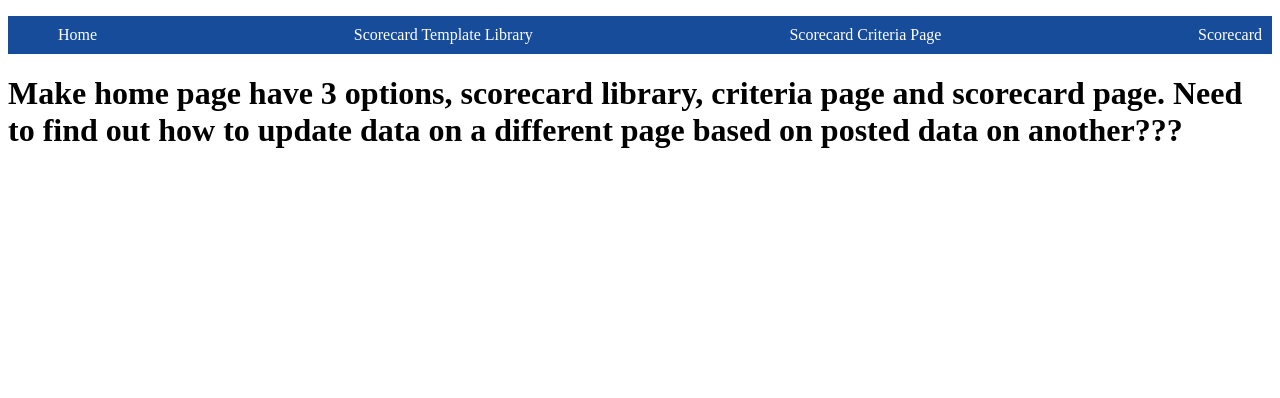
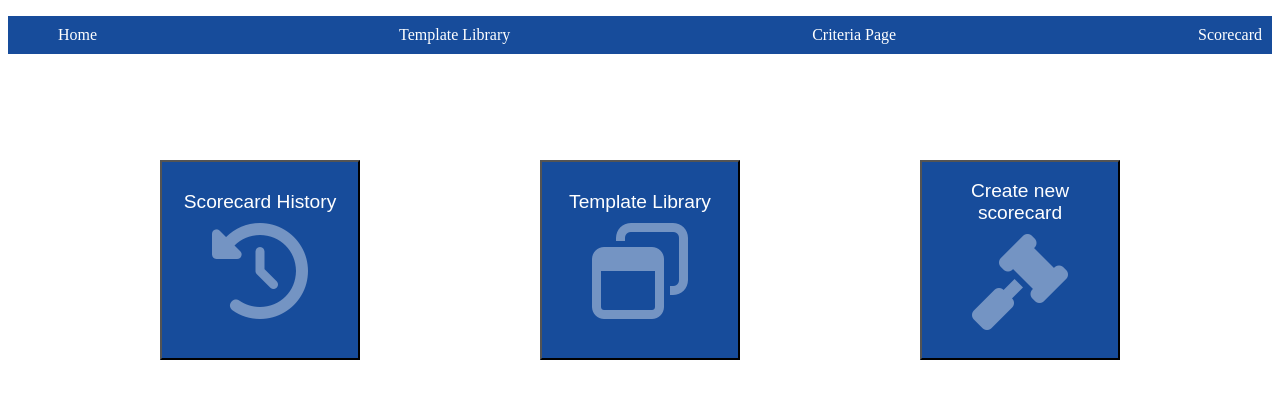
Before and after one commit to GlivermoreICstars/vite-medline, a React (Vite) app in the folder medline-vite/: page /Home in a window 1280 px wide. Shown: the top 398 px of the page. Built offline with nearby package versions, Linux system fonts and the light colour scheme.

Commit message:
useNavigate for criteria page on compile

```diff
--- a/medline-vite/src/components/MainHeader.jsx
+++ b/medline-vite/src/components/MainHeader.jsx
@@ -6,8 +6,8 @@ function MainHeader() {
   <div className="navbar">
     <ul className="active">
       <Link to='/'>Home</Link>
-      <Link to='/ScorecardLibrary'>Scorecard Template Library</Link>
-      <Link to='/criteria'>Scorecard Criteria Page</Link>
+      <Link to='/ScorecardLibrary'>Template Library</Link>
+      <Link to='/criteria'>Criteria Page</Link>
       <Link to='/scorecard'>Scorecard</Link>
     </ul>
   </div>
--- a/medline-vite/src/pages/CriteriaPage.jsx
+++ b/medline-vite/src/pages/CriteriaPage.jsx
@@ -5,8 +5,13 @@ import Header3 from '../components/Header3';
 import medline from '../images/medline.jpg';
 import Header1 from '../components/Header1';
 import Header4 from '../components/Header4';
+import { useNavigate } from "react-router-dom";
+
 
 function CriteriaPage() {
+
+  const navigate = useNavigate()
+
   const [main, setMain] = useState('');
   const [second, setSecond] = useState('');
   const [range, setRange] = useState('');
@@ -90,7 +95,7 @@ function CriteriaPage() {
               onChange={(e) => setRequirement(e.target.value)}
             />
             <div>
-              <button className='compile-btn' type="submit">COMPILE</button>
+              <button onClick={() => navigate('/scorecard')} className='compile-btn' type="submit">COMPILE</button>
               <button  onClick={handleCancel} className='cancel-btn'>CANCEL</button>
             </div>
           </form>
--- a/medline-vite/src/pages/Home.jsx
+++ b/medline-vite/src/pages/Home.jsx
@@ -1,13 +1,27 @@
 import React from "react";
+import { useNavigate } from "react-router-dom";
 
 
 function Home() {
+
+  const navigate = useNavigate()
+
+
+
   return (
     <>
-      <h1>Make home page have 3 options, scorecard library, criteria page and scorecard page. Need to find out how to update data on a different page based on posted data on another???</h1>
+    <div className="option-container">
+      <button className="option-box">Scorecard History
+      <i className="fa-solid fa-clock-rotate-left fa-5x fa-fade"></i>
+      </button>
+      <button onClick={() => navigate('/scorecardlibrary') } className="option-box">Template Library
+        <i className="fa-regular fa-window-restore fa-5x fa-fade"></i>
+      </button>
+      <button onClick={() => navigate('/criteria') } className="option-box">Create new scorecard
+        <i className="fa-solid fa-gavel fa-5x fa-fade"></i>
+      </button>
+    </div>
+  </>
+)};
 
-    </>
-  )
-}
-
-export default Home
+export default Home;
--- a/medline-vite/src/pages/ScoreCardLibrary.jsx
+++ b/medline-vite/src/pages/ScoreCardLibrary.jsx
@@ -1,27 +1,7 @@
 import React from "react";
-import { useNavigate } from "react-router-dom";
 
-
-function ScoreCardLibrary() {
-
-  const navigate = useNavigate()
-
-
-
-  return (
-    <>
-    <div className="option-container">
-      <button className="option-box">Scorecard History
-      <i className="fa-solid fa-clock-rotate-left fa-5x fa-fade"></i>
-      </button>
-      <button className="option-box">Company Templates
-        <i className="fa-regular fa-window-restore fa-5x fa-fade"></i>
-      </button>
-      <button onClick={() => navigate('/criteria') } className="option-box">Create new scorecard
-        <i className="fa-solid fa-gavel fa-5x fa-fade"></i>
-      </button>
-    </div>
-  </>
-)};
+const ScoreCardLibrary = () => {
+  return <div>ScoreCardLibrary page</div>;
+};
 
 export default ScoreCardLibrary;
```
